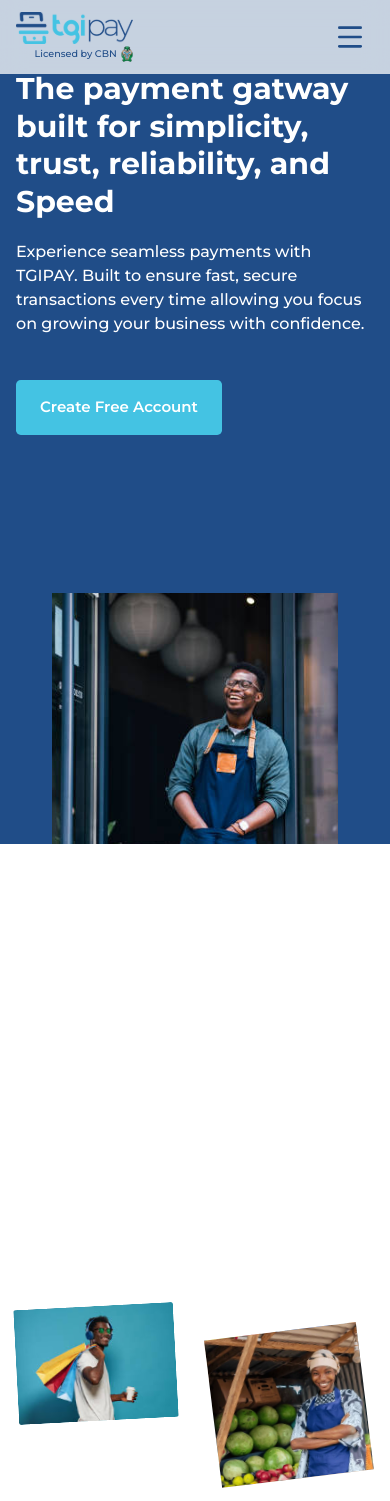
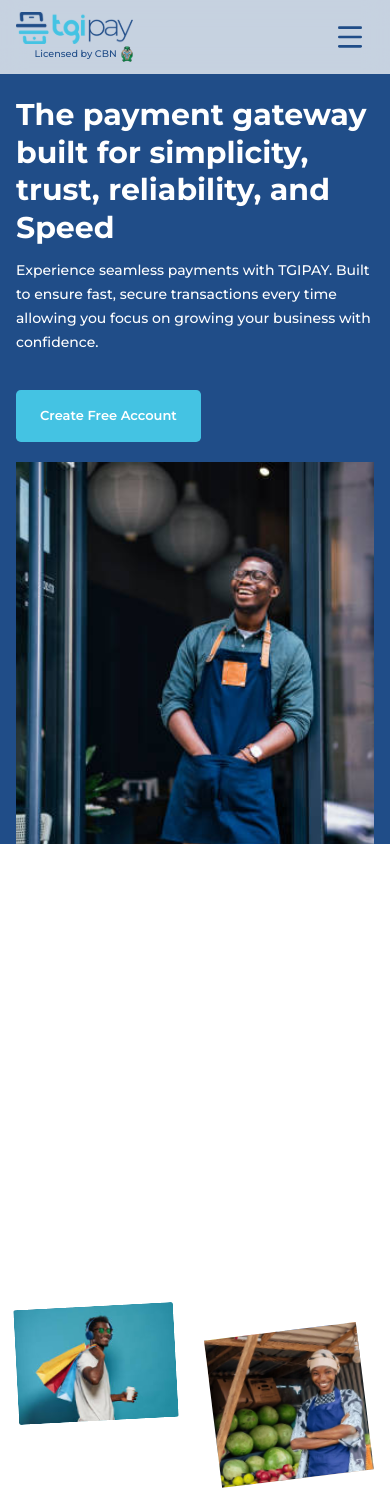
Before and after one commit to CHIDI00/tgipay-frontend, a Next.js app: page /whoWeAre in a window 390 px wide. Shown: the top 1501 px of the page. Built offline with nearby package versions, Linux system fonts and the light colour scheme.

Commit message:
Made changes on the responsiveness

```diff
--- a/src/components/sections/Home/HeroSection.tsx
+++ b/src/components/sections/Home/HeroSection.tsx
@@ -16,7 +16,7 @@ const HeroSection = () => {
       <div className="max-w-[90rem] h-full flex justify-between items-center px-4 mx-auto overflow-y-hidden ">
         <div className="grid items-center w-full h-full grid-cols-1 lg:grid-cols-2">
           {/* left content */}
-          <div className="py-[4.4rem] md:space-y-14 space-y-5 ">
+          <div className="py-[4.4rem] md:space-y-14 space-y-3 ">
             <h1 className="font-bold text-[30px] md:text-[60px] lg:text-[65px] leading-tight lg:leading-[70px]">
               <span className="block text-hero-navy">
                 {" "}
@@ -72,7 +72,7 @@ const HeroSection = () => {
             </h1>
 
             <FadeInAnimation delay={0.5}>
-              <p className="font-medium text-[16px] md:text-[20px] leading-[24px] md:leading-[30px] text-[rgba(41,39,39,0.72)] max-w-[628px]">
+              <p className="font-medium text-[14px] md:text-[20px] leading-[24px] md:leading-[30px] text-[rgba(41,39,39,0.72)] max-w-[628px]">
                 Experience payments without boundaries. We offer fast, secure,
                 and frictionless transactions for businesses and individuals.
                 You can focus on growing while we handle the payments.
@@ -82,18 +82,18 @@ const HeroSection = () => {
             <FadeInAnimation
               delay={1}
               stagger={0.2}
-              className="flex flex-wrap gap-4 pt-6"
+              className="flex  gap-4 pt-6"
             >
               <Button
                 size="lg"
-                className="bg-hero-cyan hover:bg-hero-cyan/90 text-white font-semibold text-[15px] px-6 py-4 h-auto rounded-lg"
+                className="bg-hero-cyan hover:bg-hero-cyan/90 text-white font-semibold md:text-[15px] text-[13px] px-6 py-4 h-auto rounded-lg"
               >
                 Create Free Account
               </Button>
               <Button
                 size="lg"
                 variant="outline"
-                className="border-2 border-hero-navy text-hero-navy hover:bg-gray-50 font-semibold text-[15px] px-6 py-4 h-auto rounded-lg"
+                className="border-2 border-hero-navy text-hero-navy hover:bg-gray-50 font-semibold md:text-[15px] text-[13px] px-6 py-4 h-auto rounded-lg"
               >
                 Learn more
               </Button>
@@ -113,7 +113,7 @@ const HeroSection = () => {
                   alt="Payment solutions professional"
                   width={1000}
                   height={1000}
-                  className="object-cover w-full h-full lg:h-auto lg:rounded-none rounded-b-[50px]"
+                  className="object-cover w-full h-full lg:h-auto "
                   priority
                 />
               </div>
--- a/src/components/sections/WhoWeAre/HomeSectionForAbout.tsx
+++ b/src/components/sections/WhoWeAre/HomeSectionForAbout.tsx
@@ -2,33 +2,31 @@
 
 import Image from "next/image";
 import React from "react";
-
 import { Button } from "@/components/ui/button";
-
 import herosectionperson from "../../../../public/personinwhoweare.svg";
 import FadeInAnimation from "@/components/ui/FadeInAnimation";
 
 const HomeSectionForAbout = () => {
   return (
-    <section className="w-full lg:h-[49rem] h-[100dvh] bg-brand-navy ">
-      <div className="max-w-[90rem] h-full flex justify-between items-center px-4 mx-auto overflow-y-hidden ">
-        <div className="grid items-center w-full h-full grid-cols-1 lg:grid-cols-2">
+    <section className="w-full lg:h-[49rem] h-[100dvh] bg-brand-navy">
+      <div className="max-w-[90rem] h-full flex justify-between items-center px-4 mx-auto overflow-y-hidden">
+        <div className="grid items-center w-full h-full grid-cols-1 lg:grid-cols-2 gap-5">
           {/* left content */}
           <FadeInAnimation
             stagger={0.2}
             duration={1.2}
-            className="py-[4.4rem] md:space-y-14 space-y-5 "
+            className="lg:py-[4.4rem] pt-[6rem] md:space-y-14 space-y-3"
           >
             <h1 className="font-bold text-white text-[30px] md:text-[60px] lg:text-[60px] leading-tight lg:leading-[70px]">
-              <span className="">The payment gatway</span>
+              <span>The payment gateway</span>
               <br />
-              <span className="">built for simplicity, </span>
-              <span className="">trust, reliability, and</span>
+              <span>built for simplicity, </span>
+              <span>trust, reliability, and</span>
               <br />
-              <span className="">Speed</span>
+              <span>Speed</span>
             </h1>
 
-            <p className="font-medium text-[16px] md:text-[20px] leading-[24px] md:leading-[30px] text-white max-w-[628px]">
+            <p className="font-medium text-[14px] md:text-[20px] leading-[24px] md:leading-[30px] text-white max-w-[628px]">
               Experience seamless payments with TGIPAY. Built to ensure fast,
               secure transactions every time allowing you focus on growing your
               business with confidence.
@@ -37,7 +35,7 @@ const HomeSectionForAbout = () => {
             <div className="flex flex-wrap gap-4 pt-6">
               <Button
                 size="lg"
-                className="bg-hero-cyan hover:bg-hero-cyan/90 text-white font-semibold text-[15px] px-6 py-4 h-auto rounded-lg"
+                className="bg-hero-cyan hover:bg-hero-cyan/90 text-white font-semibold md:text-[15px] text-[13px] px-6 py-4 h-auto rounded-lg"
               >
                 Create Free Account
               </Button>
@@ -45,17 +43,17 @@ const HomeSectionForAbout = () => {
           </FadeInAnimation>
 
           {/* right content */}
-          <div className="relative flex items-center justify-center h-full lg:justify-center -bottom-2">
+          <div className="relative flex items-end justify-center h-full">
             <FadeInAnimation
               duration={1}
-              className="relative flex items-center justify-center w-full lg:h-[80%] py-20"
+              className="relative w-full lg:h-[80%] h-full bg-green-500 overflow-hidden"
             >
               <Image
                 src={herosectionperson}
                 alt="Payment solutions professional"
-                width={800}
-                height={700}
-                className="w-[80%] h-auto"
+                width={1000}
+                height={1000}
+                className="w-full h-full object-cover"
                 priority
               />
             </FadeInAnimation>
```
